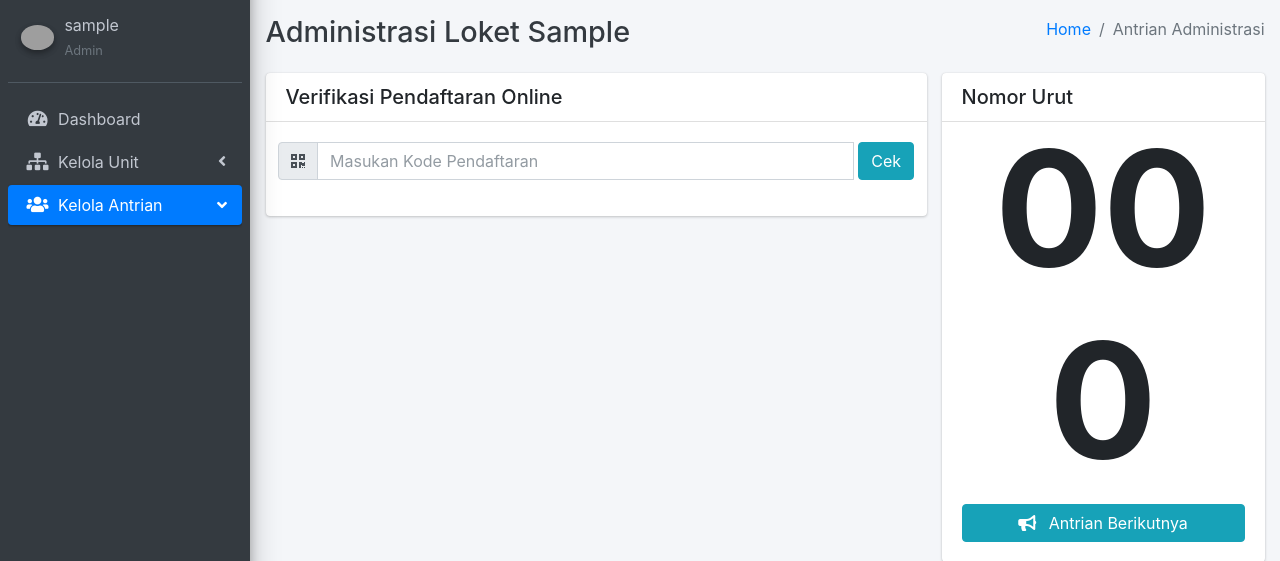
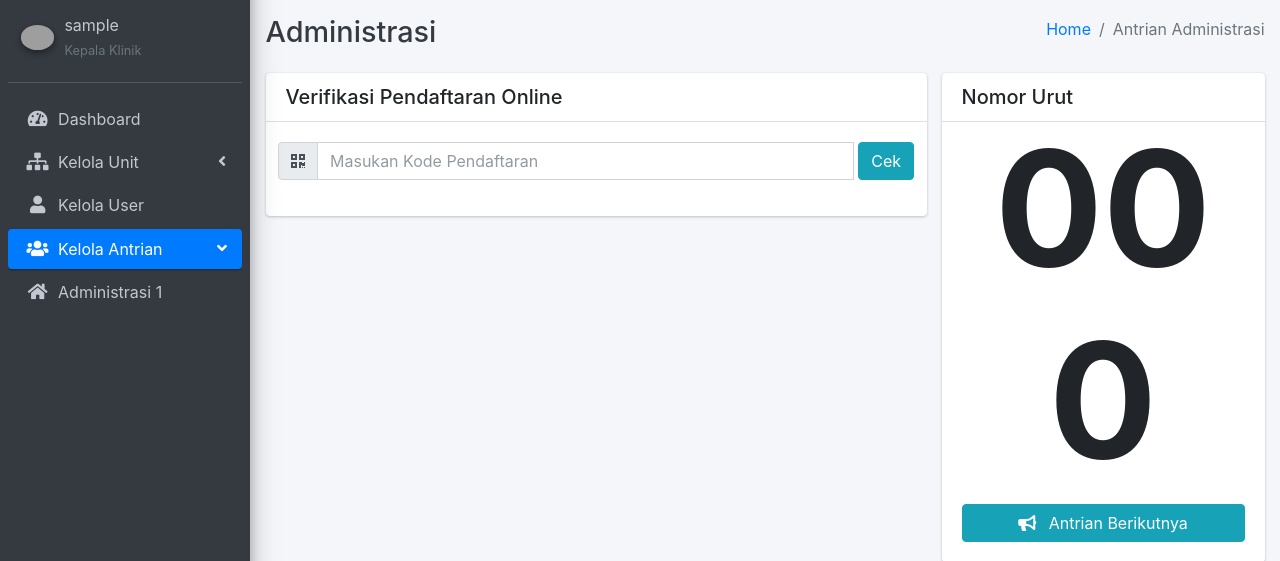
Before and after one commit to rulyadhika/iclinic, a PHP site: the page made by admin/queue.php in a window 1280 px wide. Shown: the part 65-626 px from the top of the page. Run offline with PHP 8.4, Linux system fonts and the light colour scheme; the visitor is signed in with stand-in values (Sample User, id 1); tables that the repository leaves empty or names only in its code hold one stand-in row (values such as "Sample post"); data that the repository does not hold is empty; grey boxes are pictures that could not be loaded.

Commit message:
memberikan previledge fitur kelola antrian semua loket administrasi dan poli kepada role kepala klinik dan developer

```diff
--- a/admin/queue.php
+++ b/admin/queue.php
@@ -58,12 +58,24 @@
                                   JOIN tb_biodata_user ON tb_akun_user.id = tb_biodata_user.id_akun WHERE tb_jadwal.hari_praktek = '$hari_ini'
                                   AND tb_jadwal.status_jadwal = 'Aktif'");
 
-        //loket
-        $id_akun_adm = $_SESSION['user_id'];
+        // pengambilan id akun yg di assigned-kan ke loket
+        if($_SESSION['role']=='kepala klinik' || $_SESSION['role']=='dev'){
+          $id_akun_adm = $_GET['id'];
+        }else{
+          $id_akun_adm = $_SESSION['user_id'];
+        }
+
         $nomer_loket = select("SELECT no_loket FROM tb_loket_administrasi WHERE id_assigned_user = $id_akun_adm")[0]['no_loket'];
     }elseif($queue== 'poli'){
       $id_akun_dokter = $_SESSION['user_id'];
-      $id_poli = select("SELECT id FROM tb_unit WHERE id_akun_dokter = $id_akun_dokter")[0]['id'];
+
+      // pengambilan id poli
+      if($_SESSION['role']=='kepala klinik' || $_SESSION['role']=='dev'){
+        $id_poli = $_GET['id'];
+      }else{
+        $id_poli = select("SELECT id FROM tb_unit WHERE id_akun_dokter = $id_akun_dokter")[0]['id'];
+      }
+
       $tanggal_hari_ini = date("Y-m-d",time());
 
       // data untuk tabel daftar pasien
--- a/components/admin/sidebar.php
+++ b/components/admin/sidebar.php
@@ -24,7 +24,11 @@
 
 //untuk list menu antrian apa saja yg akan ditampilkan
 if($_SESSION['role'] === 'dev' || $_SESSION['role'] === 'kepala klinik'){
+  // mengambil semua list poli
   $list_poli_klinik = select("SELECT id,nama_unit FROM tb_unit WHERE id>1");
+
+  // mengambil semua list loket administrasi
+  $list_loket_administrasi = select("SELECT id_assigned_user FROM tb_loket_administrasi");
 }elseif($_SESSION['role'] === 'petugas administrasi'){
   $list_poli_klinik = [];
 
@@ -143,6 +147,7 @@
             </a>
             <ul class="nav nav-treeview">
 
+              <!-- kelola antrian administrasi -->
               <?php if($_SESSION['role'] == 'petugas administrasi') :?>
                 <li class="nav-item">
                   <?php if(count($akun_adm_assigned)>0) :?>
@@ -157,11 +162,23 @@
                     </a>
                   <?php endif; ?>
                 </li>
-            <?php endif; ?>
+
+              <?php elseif($_SESSION['role'] === 'dev' || $_SESSION['role'] === 'kepala klinik') :?>
+                <!-- list semua loket administrasi -->
+                <?php for($i=0;$i<count($list_loket_administrasi);$i++) :?>
+                  <li class="nav-item">
+                      <a href="queue.php?queue=administrasi&data=<?= $nomer = $i + 1; ?>&id=<?= $list_loket_administrasi[$i]['id_assigned_user']; ?>" class="nav-link <?= ($queue=='administrasi' && $data == ($nomer = $i + 1))? 'active' : '' ?>">
+                        <i class="fa fa-home nav-icon"></i>
+                        <p>Administrasi <?= $nomer = $i + 1; ?></p>
+                      </a>
+                  </li>
+                <?php endfor; ?>
+
+              <?php endif; ?>
 
               <?php foreach($list_poli_klinik as $poli) :?>
               <li class="nav-item">
-                <a href="queue.php?queue=poli&data=<?= strtolower($poli['nama_unit']); ?>" class="nav-link <?= ($data == strtolower($poli['nama_unit']))? 'active' : '' ?>">
+                <a href="queue.php?queue=poli&data=<?= strtolower($poli['nama_unit']); ?>&id=<?= ($poli['id']); ?>" class="nav-link <?= ($data == strtolower($poli['nama_unit']))? 'active' : '' ?>">
                   <i class="fas fa-clinic-medical nav-icon"></i>
                   <p>
                     Poli <?= $poli['nama_unit']; ?>
```
